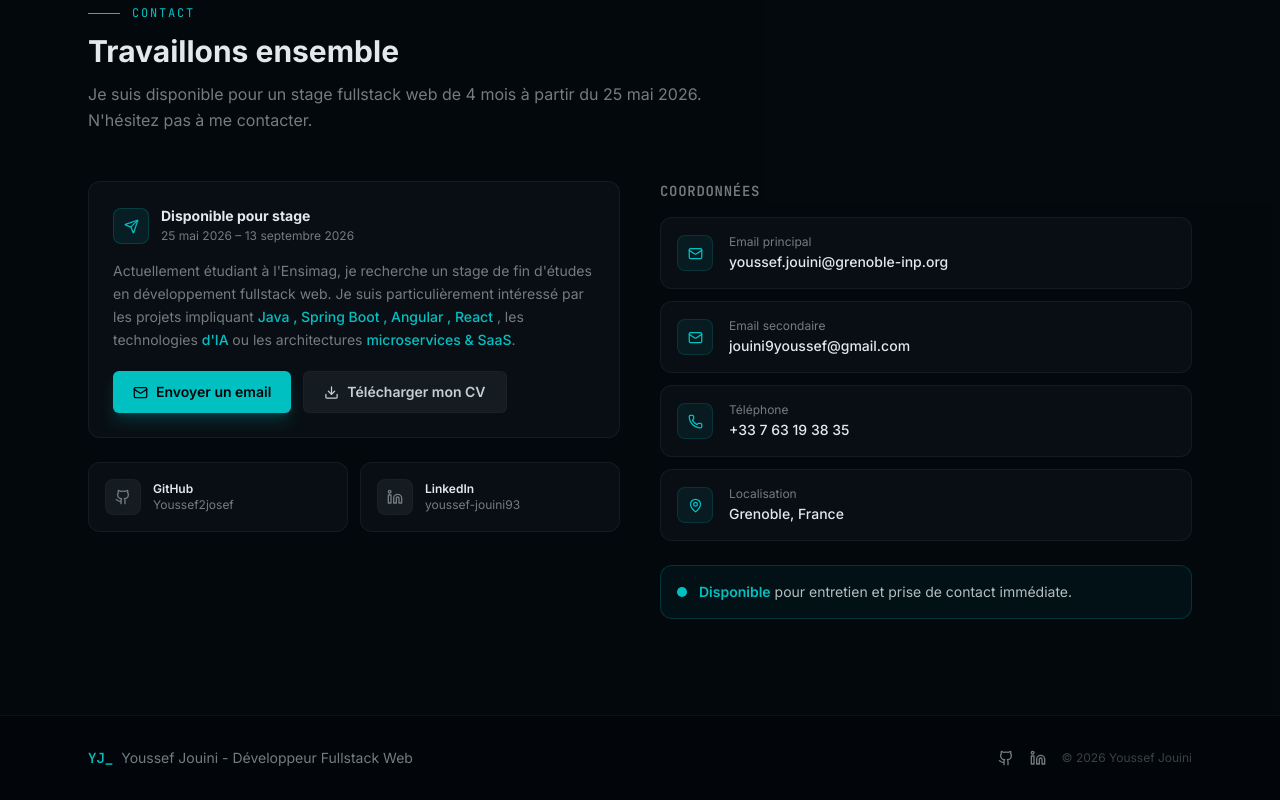
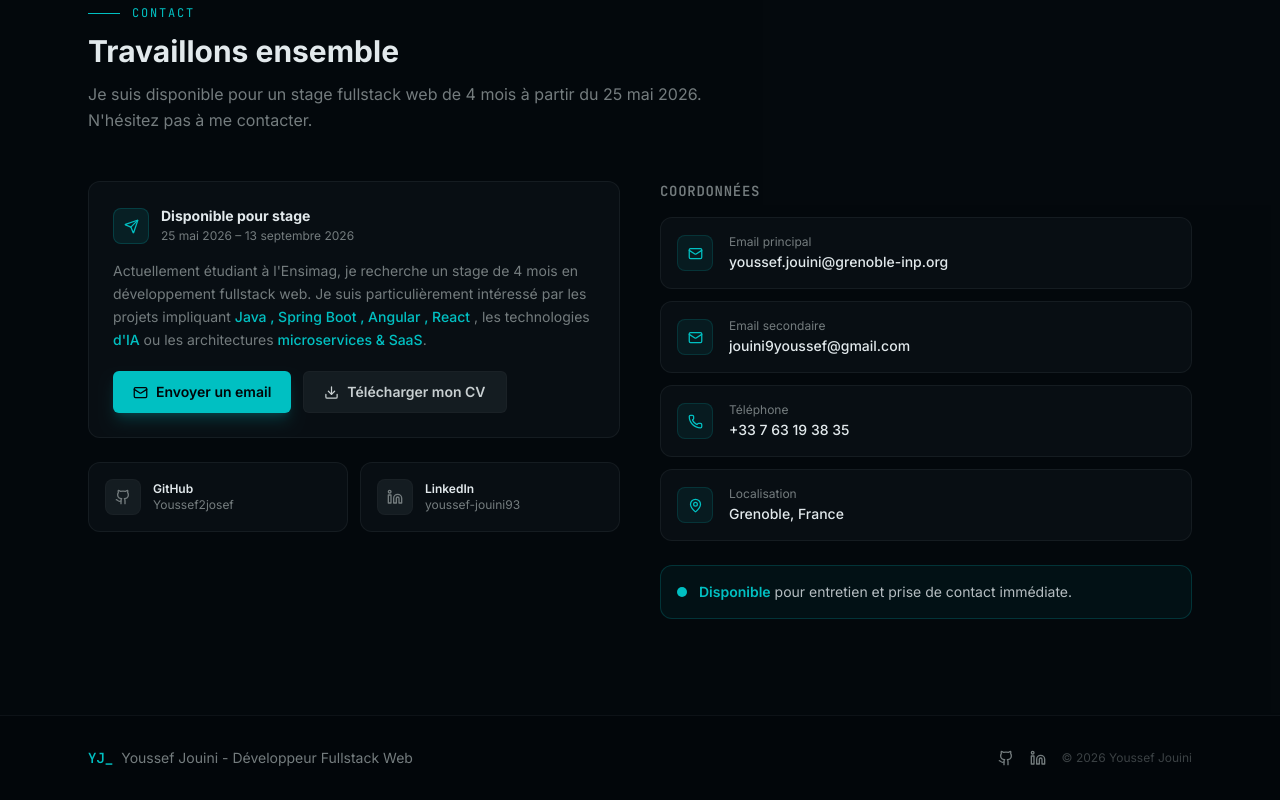
Before and after one commit to Youssef2josef/portfolio-youssef-29, a Next.js app: page / in a window 1280 px wide. Shown: the part 5892-6692 px from the top of the page. Built offline with nearby package versions, Linux system fonts and the light colour scheme.

Commit message:
feat: update contact description to specify 4-month internship search

```diff
--- a/components/contact.tsx
+++ b/components/contact.tsx
@@ -71,8 +71,8 @@ export function Contact() {
                 </div>
               </div>
               <p className="text-sm text-muted-foreground leading-relaxed">
-                Actuellement étudiant à l&apos;Ensimag, je recherche un stage de fin
-                d&apos;études en développement fullstack web. Je suis particulièrement
+                Actuellement étudiant à l&apos;Ensimag, je recherche un stage de 4 mois
+                en développement fullstack web. Je suis particulièrement
                 intéressé par les projets impliquant{" "}
                 <span className="text-primary font-medium">
                   Java , Spring Boot , Angular , React
```
